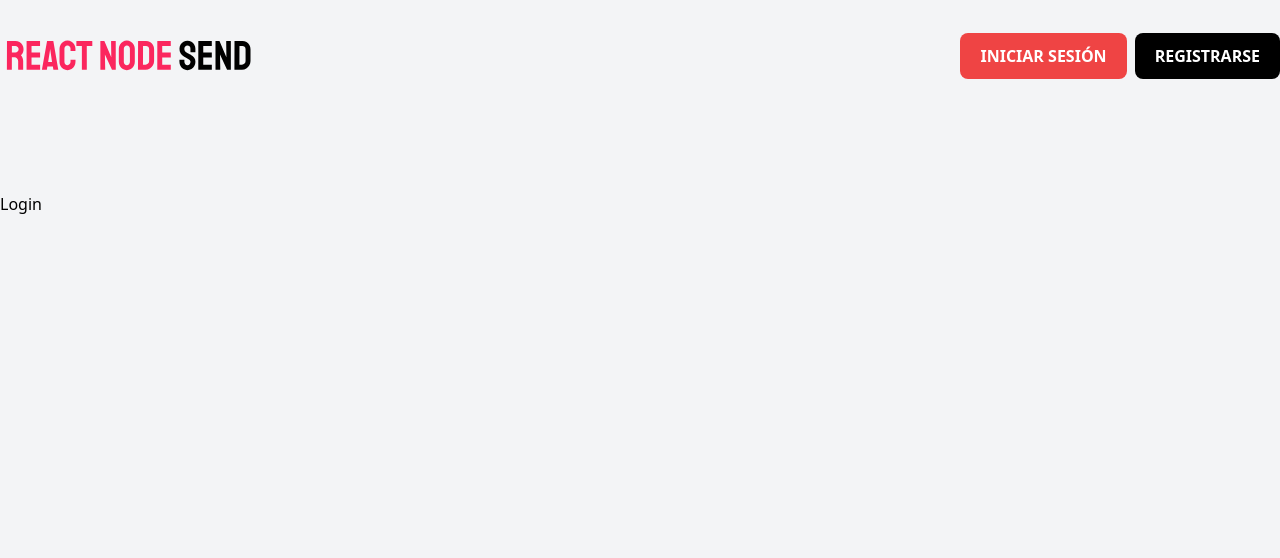
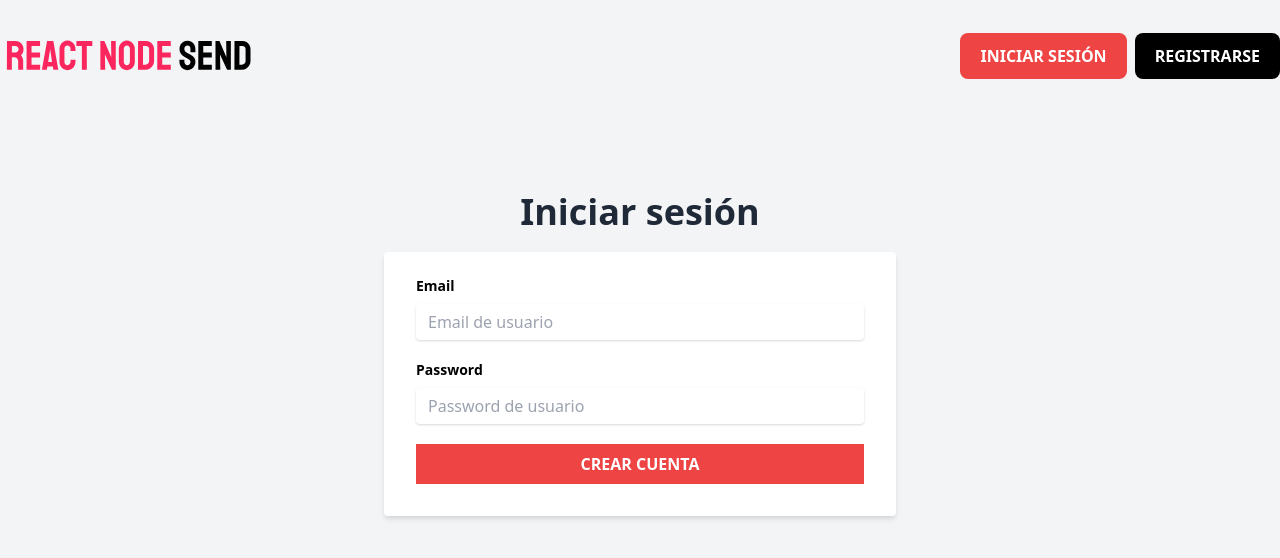
Before and after one commit to chavilla/nodesend-cliente, a Next.js app in the folder Escritorio/React/nodesend-cliente/: page /login in a window 1280 px wide. Shown: the top 558 px of the page. Built offline with nearby package versions, Linux system fonts and the light colour scheme.

Commit message:
context de autenticacion

```diff
--- /dev/null
+++ b/Escritorio/React/nodesend-cliente/context/autenticacion/authContext.js
@@ -0,0 +1,3 @@
+import { createContext } from 'react';
+const authContext=createContext();
+export default authContext;
--- /dev/null
+++ b/Escritorio/React/nodesend-cliente/context/autenticacion/authReducer.js
@@ -0,0 +1,8 @@
+
+
+export default(state,action)=>{
+    switch(action.type){
+        default:
+            return state
+    }
+}
--- /dev/null
+++ b/Escritorio/React/nodesend-cliente/context/autenticacion/authState.js
@@ -0,0 +1,32 @@
+import { useReducer} from 'react';
+import AuthContext from './authContext';
+import authReducer from './authReducer';
+
+const authState=({children})=>{
+
+    //state inicial
+    const initialState={
+        autenticado:null,
+        usuario:null,
+        token:null,
+        mensaje:null
+    }
+
+    //hooks de use reducer
+    const [state,dispatch]=useReducer(authReducer,initialState);
+
+    return(
+        <AuthContext.Provider
+        value={{
+            autenticado:state.autenticado,
+            usuario:state.usuario,
+            token:state.token,
+            mensaje:state.mensaje
+        }}
+        >
+            {children}
+        </AuthContext.Provider>
+    )
+}
+
+export default authState;
--- /dev/null
+++ b/Escritorio/React/nodesend-cliente/pages/_app.js
@@ -0,0 +1,15 @@
+import React from 'react';
+import AuthState from '../context/autenticacion/authState';
+
+
+const MyApp=({Component, pageProps})=>{
+    return(
+        <AuthState>
+            <Component
+            {...pageProps}
+            />
+        </AuthState>
+    )
+}
+
+export default MyApp;
--- a/Escritorio/React/nodesend-cliente/pages/login.js
+++ b/Escritorio/React/nodesend-cliente/pages/login.js
@@ -1,10 +1,100 @@
 import React from 'react';
 import Layout from '../components/Layout';
+import { useFormik } from "formik";
+import * as Yup from 'yup';
 
 const Home = () => {
+
+  const formik=useFormik({
+    initialValues:{
+      email:'',
+      password:''
+    },
+
+    validationSchema:Yup.object({
+      email: Yup.string().email('Email no eś válido').required('Email es obligatorio'),
+      password: Yup.string().required('La contraseña es obligatoria')
+    }),
+
+    onSubmit:()=>{
+      console.log('enviando valores');
+    }
+  })
+
   return (
     <Layout>
-        <h1>Login</h1>
+      <div className="md:w-4/5 xl:w-3/5 mx-auto mb-32">
+        <h2 className="text-4xl font-sans font-bold text-gray-800 text-center my-4">
+          Iniciar sesión
+        </h2>
+        <div className="flex justify-center mt-5">
+          <div className="w-full max-w-lg">
+            <form className="bg-white rounded shadow-md px-8 pt-6 pb-8 mb-4"
+            onSubmit={formik.handleSubmit}
+            >
+              <div className="mb-5">
+                <label
+                  className="block text-black text-sm font-bold mb-2"
+                  htmlFor="email"
+                >
+                  Email
+                </label>
+                <input
+                  type="email"
+                  className="shadow appearance-none rounded w-full py-2 px-3 text-gray-700 leading-tight focus:outline-none focus:shadow-outline"
+                  id="email"
+                  placeholder="Email de usuario"
+                  value={formik.values.email}
+                  onChange={formik.handleChange}
+                  onBlur={formik.handleBlur}
+                />
+                { formik.touched.email && formik.errors.email ? (
+                  <div className='my-2 bg-gray-200 border-l-4 border-red-500 text-red-700 p-4'>
+                    <p className='font-bold'>
+                      Error
+                    </p>
+                    <p>
+                      {formik.errors.email}
+                    </p>
+                  </div>
+                ) : null }
+              </div>
+              <div className="mb-5">
+                <label
+                  className="block text-black text-sm font-bold mb-2"
+                  htmlFor="password"
+                >
+                  Password
+                </label>
+                <input
+                  type="password"
+                  className="shadow appearance-none rounded w-full py-2 px-3 text-gary-700 leading-tight focus:outline-none focus:shadow-outline"
+                  id="password"
+                  placeholder="Password de usuario"
+                  value={formik.values.password}
+                  onChange={formik.handleChange}
+                  onBlur={formik.handleBlur}
+                />
+                 { formik.touched.password && formik.errors.password ? (
+                  <div className='my-2 bg-gray-200 border-l-4 border-red-500 text-red-700 p-4'>
+                    <p className='font-bold'>
+                      Error
+                    </p>
+                    <p>
+                      {formik.errors.password}
+                    </p>
+                  </div>
+                ) : null }
+              </div>
+              <input
+                type="submit"
+                className="bg-red-500 hover:bg-gray-900 w-full p-2 text-white uppercase font-bold"
+                value="Crear cuenta"
+              />
+            </form>
+          </div>
+        </div>
+      </div>
     </Layout>
    );
 }
```
Also changed, not shown: Escritorio/React/nodesend-cliente/pages/registro.js (+38 -1 lines).
